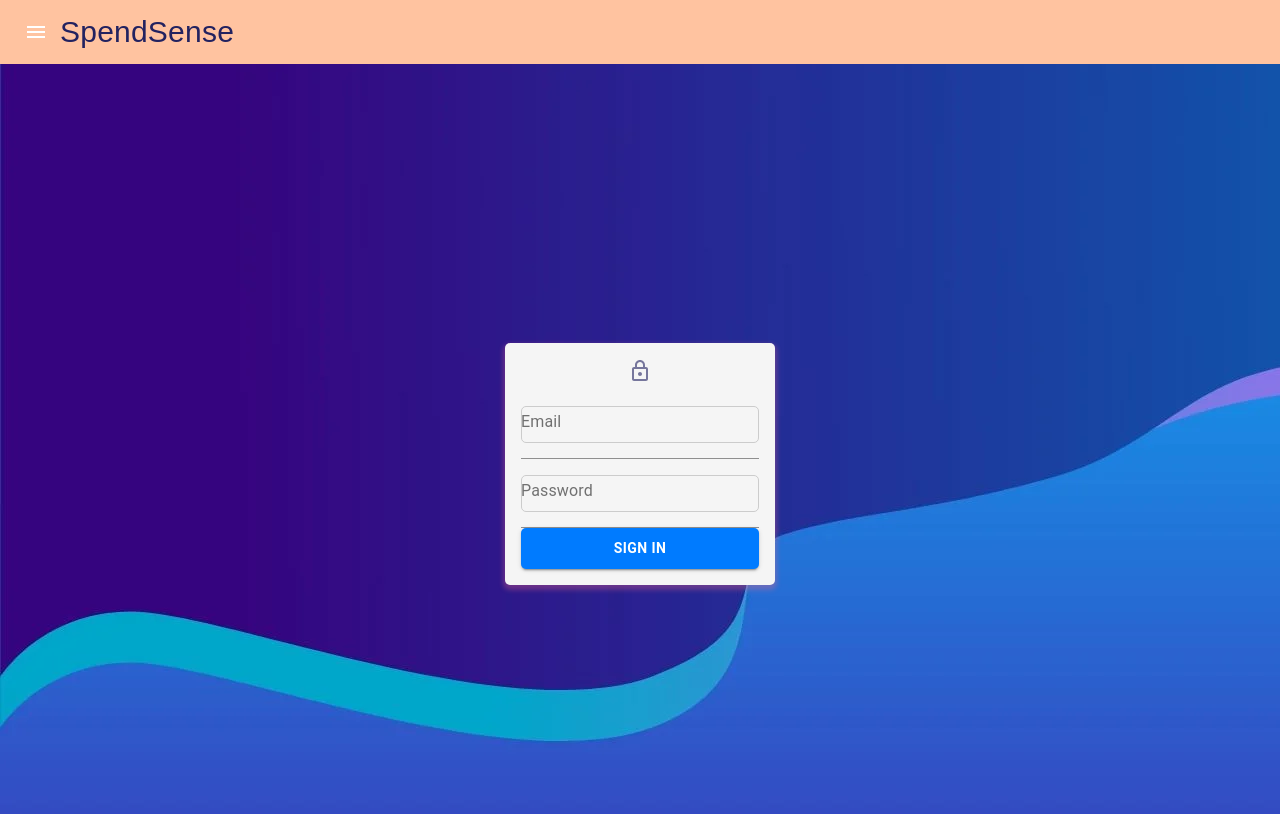
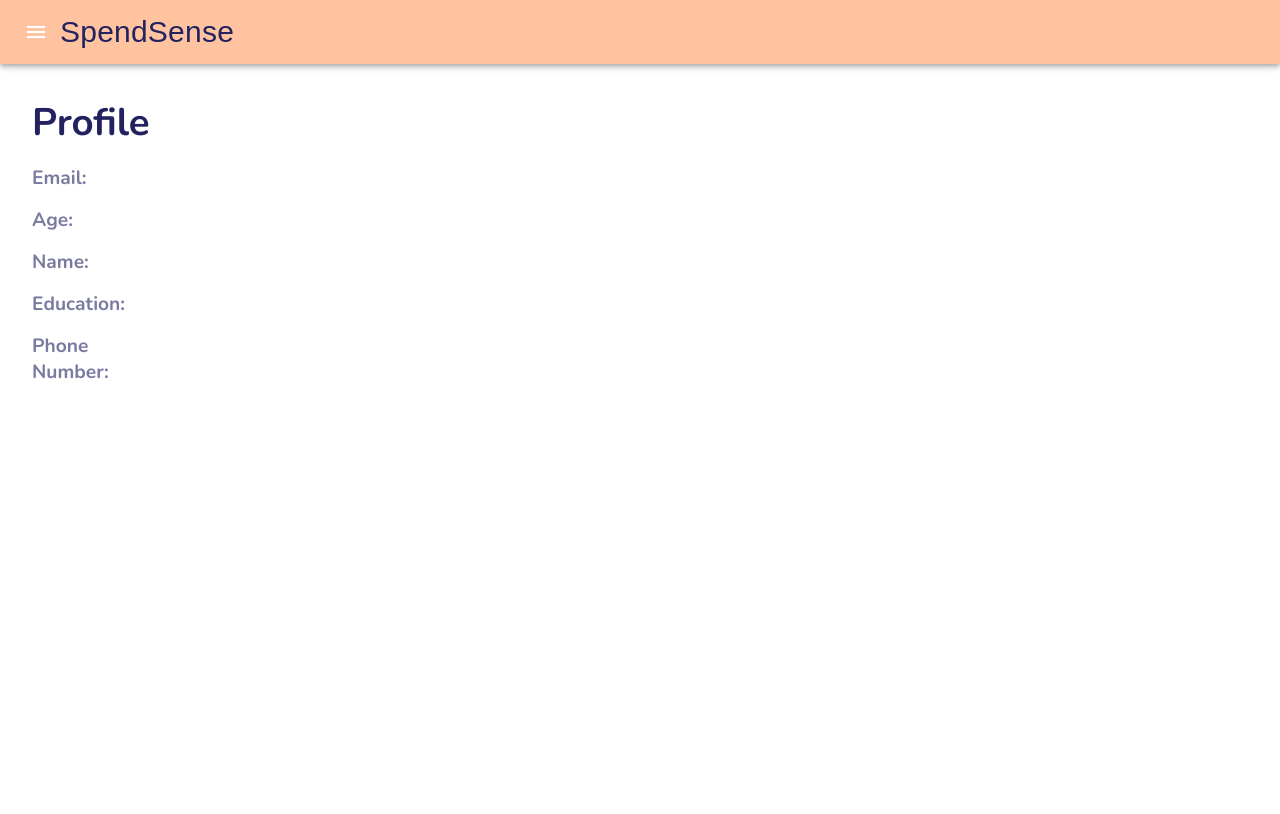
Before and after one commit to Starline-Technologies/FSD-FINAL, a React (Create React App) app in the folder front/: page /profile in a window 1280 px wide. Shown: the top 814 px of the page. Built offline with nearby package versions, Linux system fonts and the light colour scheme.

Commit message:
Update Dashboard

```diff
--- a/front/src/App.js
+++ b/front/src/App.js
@@ -15,6 +15,7 @@ import AdminPage from './Components/Authentication/Admin';
 import AdminDas from './Components/Authentication/AdminDas';
 import Navbar from './Components/Authentication/NavBar';
 import { AuthProvider } from './Components/Authentication/AuthContext';
+import Profile from './Components/Authentication/profile';
 
 function App() {
   const [active, setActive] = useState(1);
@@ -50,6 +51,7 @@ function App() {
           <SignupPage />
         </Route>
         <Route path="/admin" exact component={AdminPage} />
+        <Route path="/profile" exact component={Profile} />
         <Route path="/admin/dashboard" exact component={AdminDas} />
         <Route path="/dashboard">
           <DashboardStyled bg={bg} className="App">
--- a/front/src/Components/Authentication/SignInForm.jsx
+++ b/front/src/Components/Authentication/SignInForm.jsx
@@ -12,27 +12,24 @@ const SignInForm = () => {
   const [email, setEmail] = useState('');
   const [password, setPassword] = useState('');
   const [loginError, setLoginError] = useState(false);
-  const [loading, setLoading] = useState(false); // Added loading state
+  const [loading, setLoading] = useState(false);
   const { login } = useContext(AuthContext);
 
   const handleSubmit = async (event) => {
     event.preventDefault();
 
     try {
-      setLoading(true); // Start the loading animation
+      setLoading(true);
 
       const response = await axios.get('http://localhost:8080/api/v1/getProfiles');
 
       const profileData = response.data;
-      const profiles = Object.values(profileData); // Convert object values to an array
+      const profiles = Object.values(profileData);
 
       let matchFound = false;
-      let loggedInPerson = null; // Define loggedInPerson variable
+      let loggedInPerson = null;
 
-      // Iterate through each profile
       for (const profile of profiles[1]) {
-        console.log(profile);
-        console.log(profile.email);
         if (profile.email === email && profile.password === password) {
           matchFound = true;
           loggedInPerson = {
@@ -48,29 +45,34 @@ const SignInForm = () => {
       }
 
       if (matchFound) {
-        // Redirect to the dashboard with email as a query parameter
-        login(loggedInPerson); // Save loggedInPerson to AuthContext
-        console.log('Signed In');
+        login(loggedInPerson);
 
-        window.location.href = `/dashboard?email=${encodeURIComponent(email)}`; // Change '/dashboard' to your desired URL
+        const encodedEmail = encodeURIComponent(loggedInPerson.email);
+        const encodedAge = encodeURIComponent(loggedInPerson.age);
+        const encodedPlace = encodeURIComponent(loggedInPerson.place);
+        const encodedName = encodeURIComponent(loggedInPerson.name);
+        const encodedEducation = encodeURIComponent(loggedInPerson.education);
+        const encodedPhoneNumber = encodeURIComponent(loggedInPerson.phoneNumber);
+
+        window.location.href = `/dashboard?email=${encodedEmail}&age=${encodedAge}&place=${encodedPlace}&name=${encodedName}&education=${encodedEducation}&phoneNumber=${encodedPhoneNumber}`;
       } else {
-        setLoginError(true); // Set login error state to display the error message
+        setLoginError(true);
       }
     } catch (error) {
       console.error('Error signing in:', error);
     } finally {
-      setLoading(false); // Stop the loading animation
+      setLoading(false);
     }
   };
 
   const handleEmailChange = (event) => {
     setEmail(event.target.value);
-    setLoginError(false); // Reset login error state when email changes
+    setLoginError(false);
   };
 
   const handlePasswordChange = (event) => {
     setPassword(event.target.value);
-    setLoginError(false); // Reset login error state when password changes
+    setLoginError(false);
   };
 
   return (
--- /dev/null
+++ b/front/src/Components/Authentication/profile.jsx
@@ -0,0 +1,62 @@
+import React from 'react';
+import styled from 'styled-components';
+
+function Profile({ email, age, name, education, phoneNumber }) {
+  return (
+    <ProfileStyled>
+      <h1>Profile</h1>
+      <div className="profile-details">
+        <div className="detail">
+          <label>Email:</label>
+          <span>{email}</span>
+        </div>
+        <div className="detail">
+          <label>Age:</label>
+          <span>{age}</span>
+        </div>
+        <div className="detail">
+          <label>Name:</label>
+          <span>{name}</span>
+        </div>
+        <div className="detail">
+          <label>Education:</label>
+          <span>{education}</span>
+        </div>
+        <div className="detail">
+          <label>Phone Number:</label>
+          <span>{phoneNumber}</span>
+        </div>
+      </div>
+    </ProfileStyled>
+  );
+}
+
+const ProfileStyled = styled.div`
+  padding: 2rem;
+
+  h1 {
+    color: rgba(34, 34, 96, 1);
+    margin-bottom: 1rem;
+  }
+
+  .profile-details {
+    display: grid;
+    grid-gap: 1rem;
+  }
+
+  .detail {
+    display: grid;
+    grid-template-columns: 100px auto;
+    align-items: center;
+
+    label {
+      font-weight: bold;
+    }
+
+    span {
+      color: rgba(34, 34, 96, 0.6);
+    }
+  }
+`;
+
+export default Profile;
--- a/front/src/Components/Navigation/Navigation.js
+++ b/front/src/Components/Navigation/Navigation.js
@@ -1,48 +1,81 @@
-import React, { useContext, useState } from 'react'
-import styled from 'styled-components'
-import images from '../../img/images.png'
-import { signout } from '../../utils/Icons'
-import { menuItems } from '../../utils/menuItems'
+import React, { useContext } from 'react';
+import styled from 'styled-components';
+import { useHistory } from 'react-router-dom';
+import images from '../../img/images.png';
+import { signout } from '../../utils/Icons';
+import { menuItems } from '../../utils/menuItems';
 import { AuthContext } from '../Authentication/AuthContext';
 
-function Navigation({active, setActive}) {
+function Navigation({ active, setActive }) {
+  const history = useHistory();
   const { loggedInPerson } = useContext(AuthContext);
-    console.log(loggedInPerson)
+
   const getEmailFromURL = () => {
     const searchParams = new URLSearchParams(window.location.search);
     return searchParams.get('email');
   };
 
+  const getAgeFromURL = () => {
+    const searchParams = new URLSearchParams(window.location.search);
+    return searchParams.get('age');
+  };
+
+  const getNameFromURL = () => {
+    const searchParams = new URLSearchParams(window.location.search);
+    return searchParams.get('name');
+  };
+
+  const getEducationFromURL = () => {
+    const searchParams = new URLSearchParams(window.location.search);
+    return searchParams.get('education');
+  };
+
+  const getPhoneNumberFromURL = () => {
+    const searchParams = new URLSearchParams(window.location.search);
+    return searchParams.get('phoneNumber');
+  };
+
   const email = getEmailFromURL();
-    var strippedEmail = email.replace(/@gmail\.com$/, "");
+  const age = getAgeFromURL();
+  const name = getNameFromURL();
+  const education = getEducationFromURL();
+  const phoneNumber = getPhoneNumberFromURL();
+
+  const strippedEmail = decodeURIComponent(email.replace(/\+/g, ' '));
+
+  const handleProfileClick = () => {
+    history.push(`/profile?email=${email}&age=${age}&name=${name}&education=${education}&phoneNumber=${phoneNumber}`);
+    window.location.reload();
+  };
+
   return (
     <NavStyled>
-            <div className="user-con">
+      <div className="user-con" onClick={handleProfileClick}>
         <img src={images} alt="" />
         <div className="text">
-                    <h2>{strippedEmail}</h2>
-                    <p>Transaction</p>
+          <h1>{name}</h1>
+          <h2>{age}</h2>
         </div>
       </div>
       <ul className="menu-items">
         {menuItems.map((item) => {
-                    return <li
+          return (
+            <li
               key={item.id}
               onClick={() => setActive(item.id)}
-                        className={active === item.id ? 'active': ''}
+              className={active === item.id ? 'active' : ''}
             >
               {item.icon}
               <span>{item.title}</span>
             </li>
+          );
         })}
       </ul>
       <div className="bottom-nav">
-                <li>
-                    {signout} Sign Out
-                </li>
+        <li>{signout} Sign Out</li>
       </div>
     </NavStyled>
-    )
+  );
 }
 
 const NavStyled = styled.nav`
@@ -50,66 +83,73 @@ const NavStyled = styled.nav`
   width: 374px;
   height: 100%;
   background: rgba(252, 246, 249, 0.78);
-    border: 3px solid #FFFFFF;
+  border: 3px solid #ffffff;
   backdrop-filter: blur(4.5px);
   border-radius: 32px;
   display: flex;
   flex-direction: column;
   justify-content: space-between;
   gap: 2rem;
-    .user-con{
+
+  .user-con {
     height: 100px;
     display: flex;
     align-items: center;
     gap: 1rem;
-        img{
+
+    img {
       width: 80px;
       height: 80px;
       border-radius: 50%;
       object-fit: cover;
       background: #fcf6f9;
-            border: 2px solid #FFFFFF;
-            padding: .2rem;
+      border: 2px solid #ffffff;
+      padding: 0.2rem;
       box-shadow: 0px 1px 17px rgba(0, 0, 0, 0.06);
     }
-        h2{
+
+    h1 {
       color: rgba(34, 34, 96, 1);
     }
-        p{
-            color: rgba(34, 34, 96, .6);
+
+    h2 {
+      color: rgba(34, 34, 96, 0.6);
     }
   }
 
-    .menu-items{
+  .menu-items {
     flex: 1;
     display: flex;
     flex-direction: column;
-        li{
+
+    li {
       display: grid;
       grid-template-columns: 40px auto;
       align-items: center;
-            margin: .6rem 0;
+      margin: 0.6rem 0;
       font-weight: 500;
       cursor: pointer;
-            transition: all .4s ease-in-out;
-            color: rgba(34, 34, 96, .6);
+      transition: all 0.4s ease-in-out;
+      color: rgba(34, 34, 96, 0.6);
       padding-left: 1rem;
       position: relative;
-            i{
+
+      i {
         color: rgba(34, 34, 96, 0.6);
         font-size: 1.4rem;
-                transition: all .4s ease-in-out;
+        transition: all 0.4s ease-in-out;
       }
     }
   }
 
-    .active{
+  .active {
     color: rgba(34, 34, 96, 1) !important;
-        i{
+    i {
       color: rgba(34, 34, 96, 1) !important;
     }
-        &::before{
-            content: "";
+
+    &::before {
+      content: '';
       position: absolute;
       left: 0;
       top: 0;
@@ -121,4 +161,4 @@ const NavStyled = styled.nav`
   }
 `;
 
-export default Navigation
+export default Navigation;
```
Lines whose indentation alone changed are shown as unchanged.
